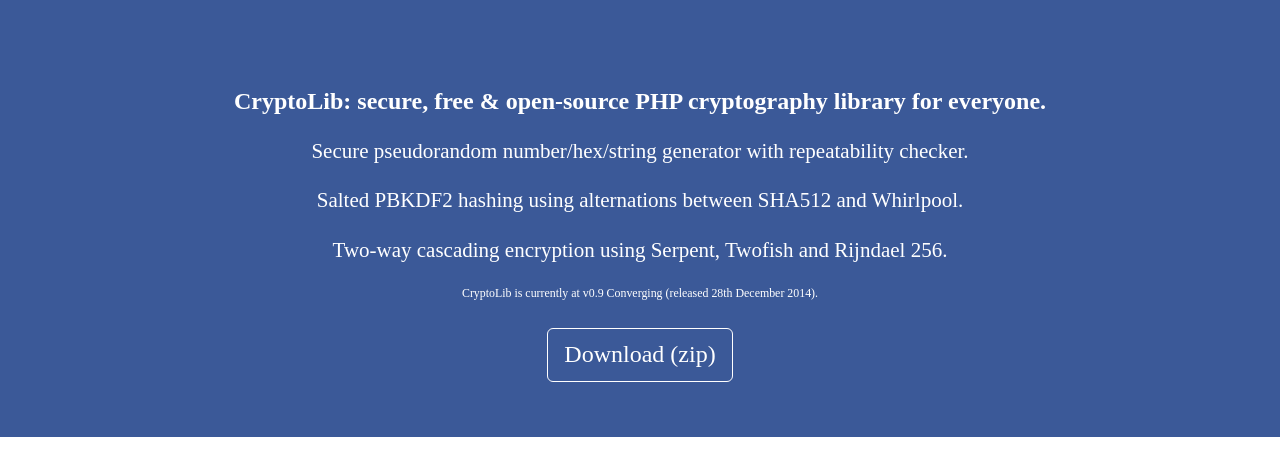
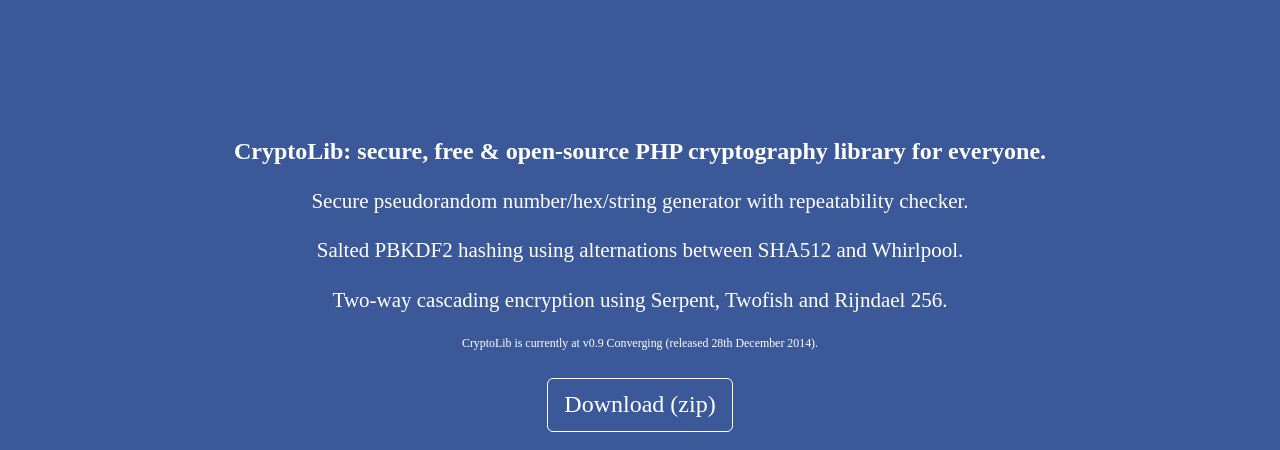
Before and after one commit to IcyApril/CryptoLib_site, a plain HTML site: page index.html in a window 1280 px wide. Shown: the part 134-584 px from the top of the page. Drawn offline with nearby package versions, Linux system fonts and the light colour scheme; a web font is replaced by a local one.

Commit message:
Added h1 padding.

```diff
--- a/style.css
+++ b/style.css
@@ -3,6 +3,10 @@
 body {
   font-family: 'Droid Serif', serif;
   position: relative;
+}
+
+h1 {
+    padding-top: 50px;
 }
 
 #above-nav-title {
```
